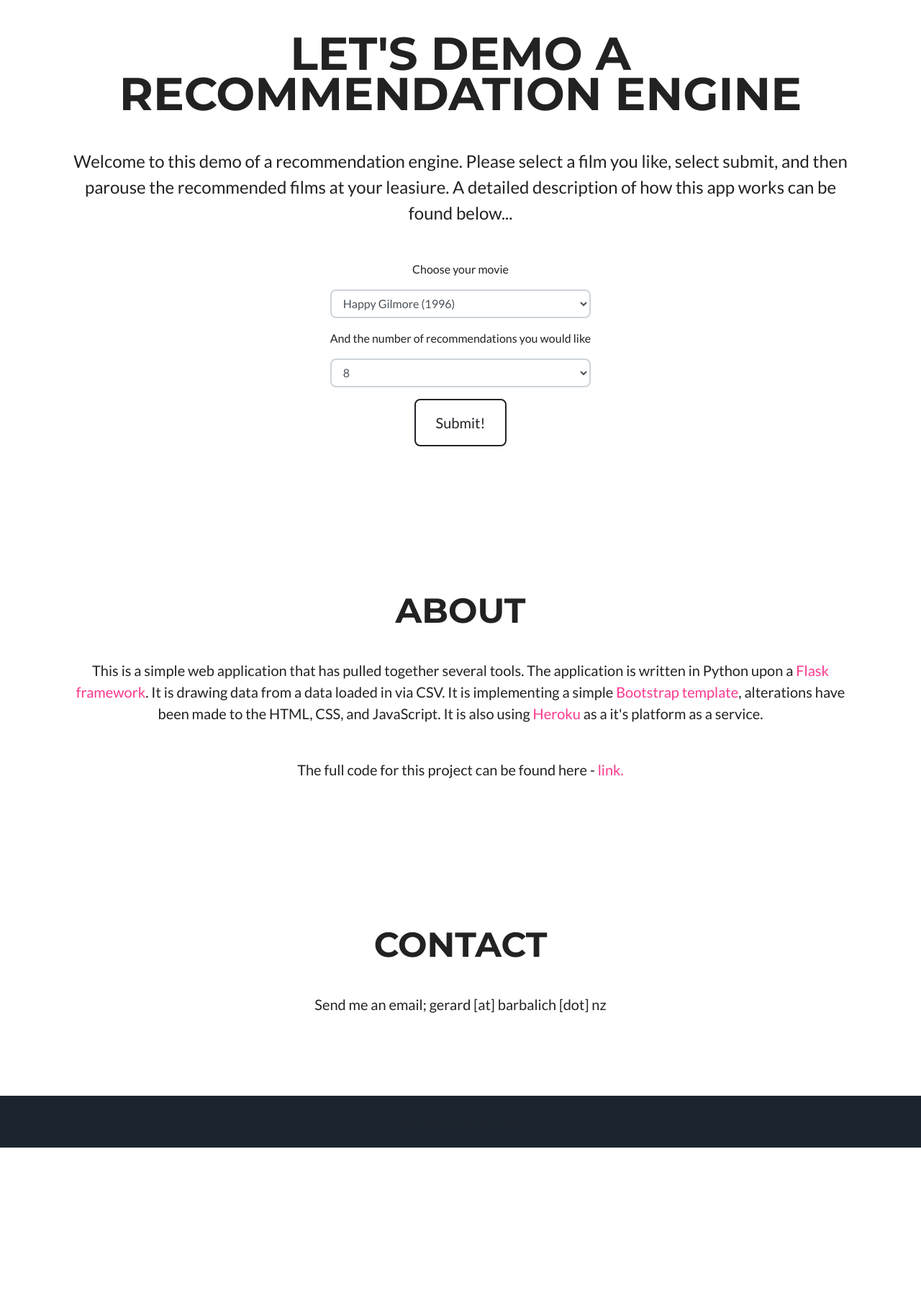
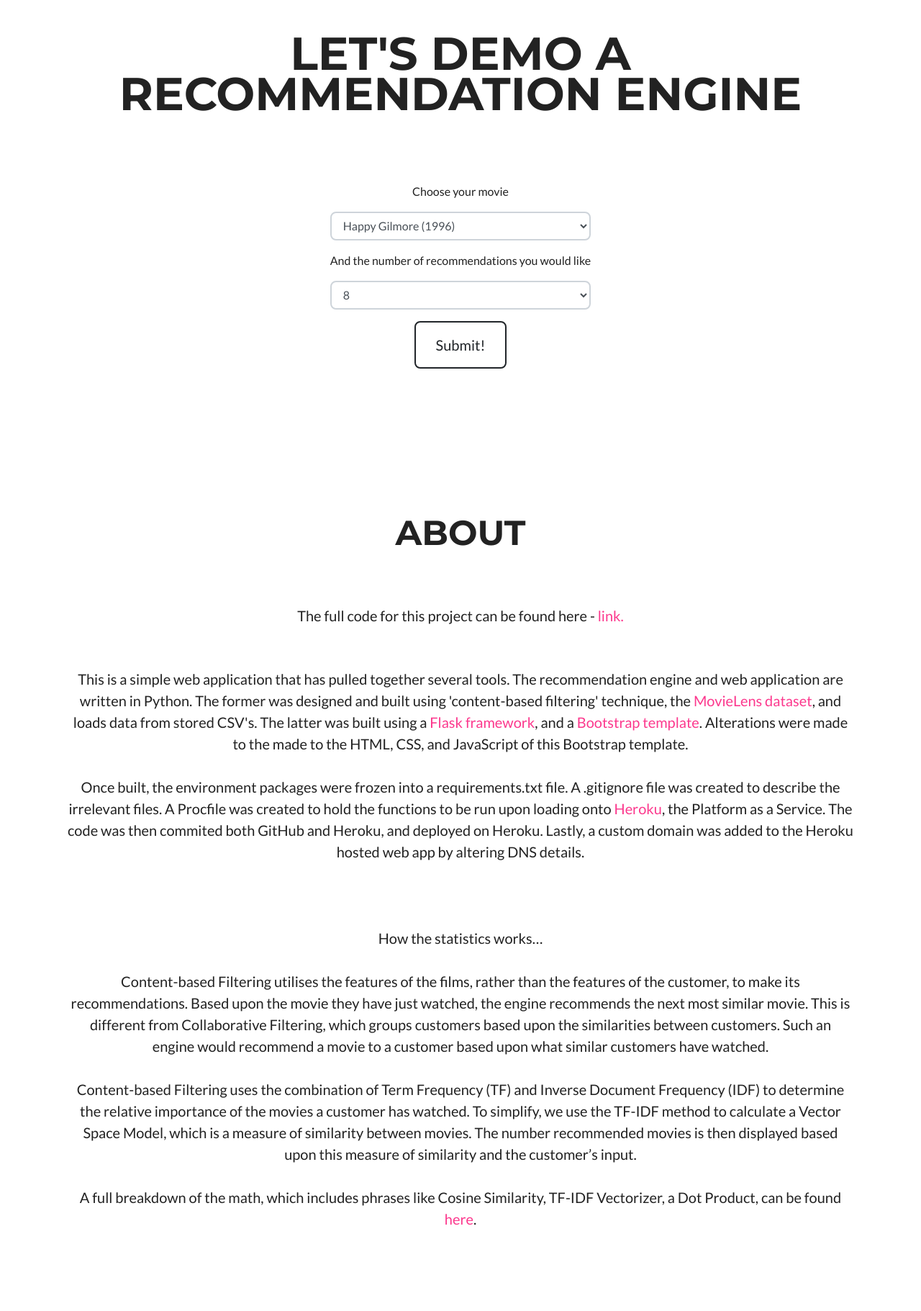
Before and after one commit to gerardbarbalich/app-classifier-movie-recommendation, a Flask app: page / in a window 1280 px wide. Shown: the part 443-2264 px from the top of the page at 72% size. Before the commit the page ends 2037 px from the top, so only its background shows below. Run offline with Flask 2, Linux system fonts and the light colour scheme; parts of the project's set-up code (start-up, migrations or seed data) failed here and were passed over; some libraries are stand-ins or nearby versions.

Commit message:
final text

```diff
--- a/templates/index.html
+++ b/templates/index.html
@@ -37,7 +37,9 @@
                     <div class="divider-custom-line"></div>
                 </div>
                 <!-- Masthead Subheading-->
+                <!--
                 <p class="masthead-subheading font-weight-light mb-0">Welcome to this demo of a recommendation engine. Please select a film you like, select submit, and then parouse the recommended films at your leasiure. A detailed description of how this app works can be found below...</p>
+                -->
                 <!-- Icon Divider-->
                 <div class="divider-custom divider-light">
                         <div class="divider-custom-line"></div>
@@ -91,19 +93,63 @@
                 </div>
                 <!-- About Section Content-->
                 <div class="row">
-                    <div class="col-lg-12 text-center ml-auto"><p class="lead">This is a simple web application that has pulled together several tools.
-                    The application is written in Python upon a <a href="https://flask.palletsprojects.com">Flask framework</a>.
-                    It is drawing data from a data loaded in via CSV.
-                    It is implementing a simple <a href="https://startbootstrap.com/themes/freelancer/">Bootstrap template</a>, alterations have been made to the HTML, CSS, and JavaScript.
-                    It is also using <a href="https://www.heroku.com/">Heroku</a> as a it's platform as a service.</p></div>
+                    <div class="col-lg-12 text-center ml-auto"><p class="lead"></p>
+                    </div>
                 </div>
                 <div class="row">
-                    <div class="col-lg-12 text-center ml-auto"><p class="lead"></p></div>
-                    <div class="col-lg-12 text-center ml-auto"><p class="lead"></p></div>
+                    <div class="col-lg-12 text-center ml-auto"><p class="lead"></p>
+                    </div>
                 </div>
+
                 <div class="row">
-                    <div class="col-lg-12 text-center ml-auto"><p class="lead">The full code for this project can be found here - <a href="https://github.com/gerardbarbalich/recommendation-engine-flask-app">link.</a>
-                    </p></div>
+                    <div class="col-lg-12 text-center ml-auto">
+                        <p class="lead">The full code for this project can be found here - <a href="https://github.com/gerardbarbalich/recommendation-engine-flask-app">link.</a>
+                        </p>
+                    </div>
+
+                <div class="row">
+                    <div class="col-lg-12 text-center ml-auto"><p class="lead"></p>
+                    <br>
+                    <br>
+                    <br>
+                    </div>
+                </div>
+
+                <div class="col-lg-12 text-center ml-auto">
+                    <p class="lead">
+                    This is a simple web application that has pulled together several tools.
+                    The recommendation engine and web application are written in Python.
+                    The former was designed and built using 'content-based filtering' technique, the <a href="https://grouplens.org/datasets/movielens/">MovieLens dataset</a>, and loads data from stored CSV's.
+                    The latter was built using a <a href="https://flask.palletsprojects.com">Flask framework</a>, and a <a href="https://startbootstrap.com/themes/freelancer/">Bootstrap template</a>.
+                    Alterations were made to the made to the HTML, CSS, and JavaScript of this Bootstrap template.
+                    <br>
+                    <br>
+                    Once built, the environment packages were frozen into a requirements.txt file.
+                    A .gitignore file was created to describe the irrelevant files.
+                    A Procfile was created to hold the functions to be run upon loading onto <a href="https://www.heroku.com/">Heroku</a>, the Platform as a Service.
+                    The code was then commited both GitHub and Heroku, and deployed on Heroku.
+                    Lastly, a custom domain was added to the Heroku hosted web app by altering DNS details.
+                    <br>
+                    <br>
+                    <br>
+                    <br>
+                    How the statistics works…
+                    <br>
+                    <br>
+                    Content-based Filtering utilises the features of the films, rather than the features of the customer, to make its recommendations.
+                    Based upon the movie they have just watched, the engine recommends the next most similar movie.
+                    This is different from Collaborative Filtering, which groups customers based upon the similarities between customers.
+                    Such an engine would recommend a movie to a customer based upon what similar customers have watched.
+                    <br>
+                    <br>
+                    Content-based Filtering uses the combination of Term Frequency (TF) and Inverse Document Frequency (IDF) to determine the relative importance of the movies a customer has watched.
+                    To simplify, we use the TF-IDF method to calculate a Vector Space Model, which is a measure of similarity between movies.
+                    The number recommended movies is then displayed based upon this measure of similarity and the customer’s input.
+                    <br>
+                    <br>
+                    A full breakdown of the math, which includes phrases like Cosine Similarity, TF-IDF Vectorizer, a Dot Product, can be found <a href="https://towardsdatascience.com/the-4-recommendation-engines-that-can-predict-your-movie-tastes-109dc4e10c52">here</a>.
+                </p>
+                </div>
                 </div>
             </div>
         </section>
```
Also changed, not shown: 1 other file.
